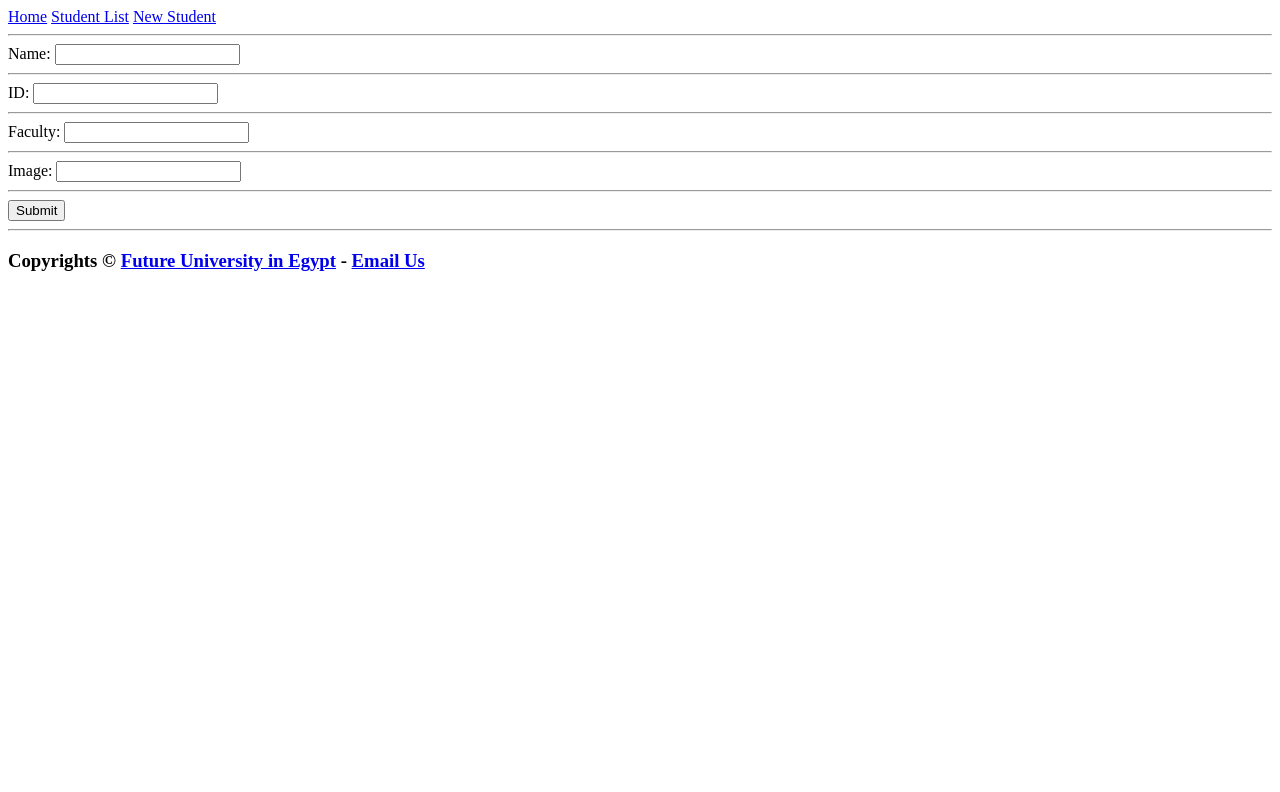
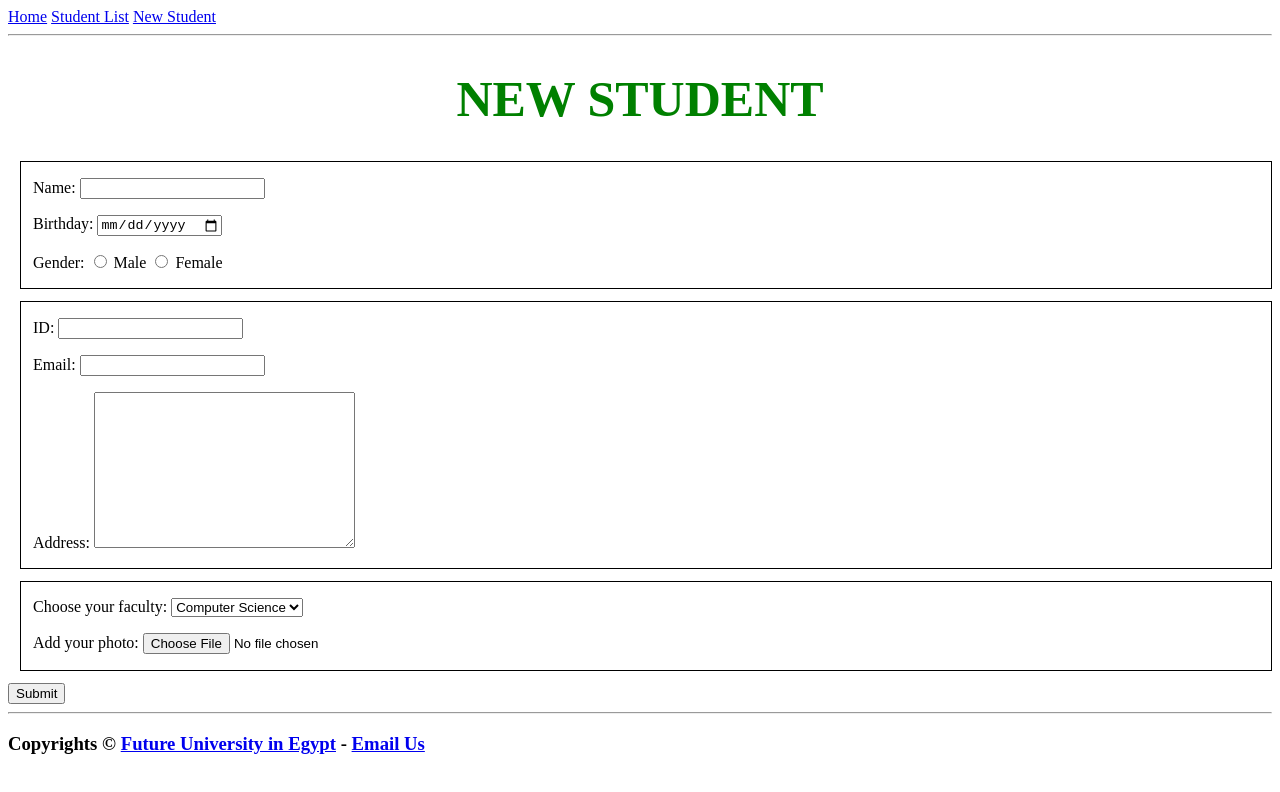
Before and after one commit to shaimaa20190499/dm234-A1.2, a plain HTML site: page newstudent.html in a window 1280 px wide. Drawn offline with Linux system fonts and the light colour scheme.

Commit message:
Add files via upload

```diff
--- a/newstudent.html
+++ b/newstudent.html
@@ -2,25 +2,74 @@
 <html>
     <head>
         <title>New Student</title>
+        <link rel="stylesheet" type="text/css" href="style.css">
     </head>
     <body>
         <!-- Header -->
-        <a href="#" target="_bland">Home</a>
+        <a href="index.html" target="_bland">Home</a>
         <a href="studentlist.html" target="_bland">Student List</a>
         <a href="newstudent.html" target="_bland">New Student</a>
         <!-- #Header -->
         <hr>
 
         <!-- Body -->
-        <form>
-            <label for="fname">Name:</label>
-            <input type="text"><hr>
-            <label for="id">ID:</label>
-            <input type="text"><hr>
-            <label for="faculty">Faculty:</label>
-            <input type="text"><hr>
-            <label for="image">Image:</label>
-            <input type="text"><hr>
+        <form action="#" method="POST">
+            <h1>New Student</h1>
+            <div>
+                <p>
+                    <label for="fname">Name:
+                        <input type="text">
+                    </label>
+                </p>
+                <p>
+                    <label for="BD">Birthday:
+                        <input type="date">
+                    </label>
+                </p>
+                <p>
+                    <label for="gender">Gender:
+
+                        <input type="radio" value="m" name="gender"> Male
+                        <input type="radio" value="f" name="gender"> Female
+                    </label>
+                </p>
+            </div>
+
+            <div>
+                <p>
+                    <label for="id">ID:
+                        <input type="text">
+                    </label>
+                </p>
+                <p>
+                    <label for="email">Email:
+                        <input type="email">
+                    </label>
+                </p>
+                <p>
+                    <label for="address">Address:
+                        <textarea name="address" cols="30" rows="10"></textarea>
+                    </label>
+                </p>
+            </div>
+
+            <div>
+                <p>
+                    <label for="faculty">Choose your faculty:
+                        <select name="dropdown" id="faculty">
+                            <option value="cs">Computer Science</option>
+                            <option value="eng">Engineering</option>
+                            <option value="buz">Business</option>
+                        </select>
+                    </label>
+                </p>
+
+                <p>
+                    <label for="image">Add your photo:
+                        <input type="file">
+                    </label>
+                </p>
+            </div>
             <input type="Submit">
         </form>
         <!-- #Body -->
--- /dev/null
+++ b/style.css
@@ -0,0 +1,15 @@
+h1{
+    color: green;
+    font-size: 50px;
+    font-family: 'Times New Roman', Times, serif;
+    text-align: center;
+    text-transform: uppercase;
+}
+
+div{
+    border-style: solid;
+    border-width: 1px;
+    /* border-left: 12px; */
+    margin: 0 0 12px 12px;
+    padding-left: 12px;
+}
```
Also changed, not shown: studentlist.html (+1 -1 lines).
